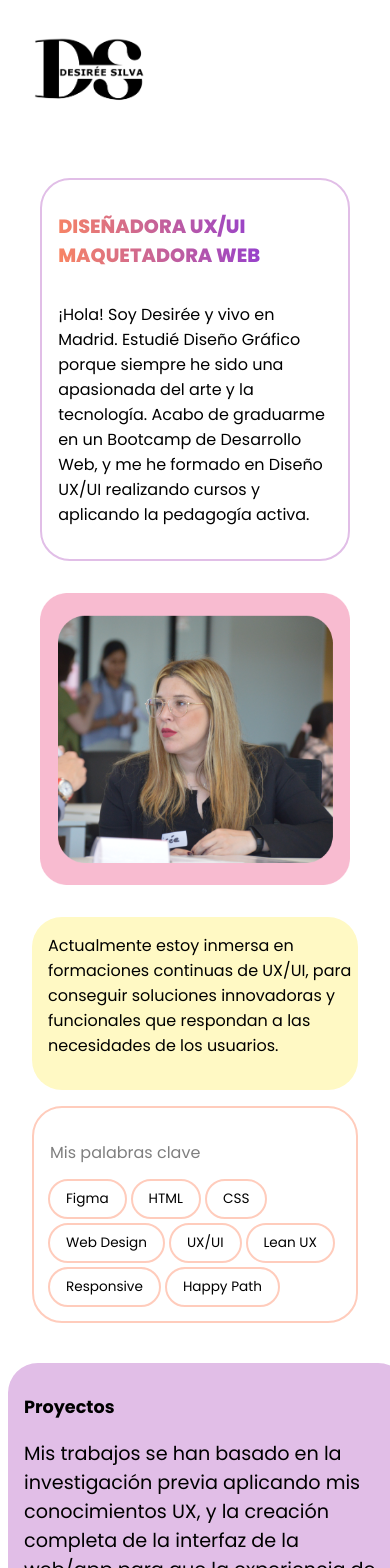
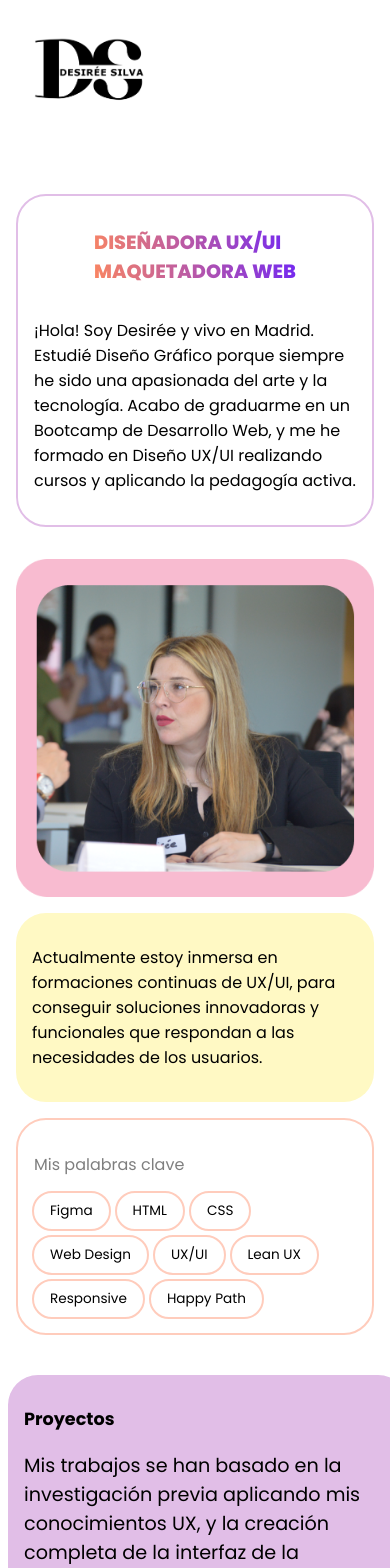
Before and after one commit to DesireeCSilva/portfolio-desireesilva, a Vue app: page / in a window 390 px wide. Shown: the top 1568 px of the page. Built offline with nearby package versions, Linux system fonts and the light colour scheme; some icons are missing; a web font is replaced by a local one.

Commit message:
section-01 solved

```diff
--- a/src/App.vue
+++ b/src/App.vue
@@ -63,5 +63,10 @@ body {
       padding: 2rem;
     }
   }
+
+  .text_sidebar,
+  .text_descriptions {
+    font-size: 1rem;
+  }
 }
 </style>
--- a/src/components/AppFooter.vue
+++ b/src/components/AppFooter.vue
@@ -258,7 +258,6 @@ footer {
 
   .logo_footer {
     width: 40%;
-    margin-bottom: 0.6rem;
   }
 
   .main-menu {
--- a/src/components/AppSummary.vue
+++ b/src/components/AppSummary.vue
@@ -13,6 +13,7 @@
       <img
         src="@/assets/pic-01.png"
         alt="imágenes del Portfolio en after delay"
+        class="section-01_after-delay"
       />
     </div>
     <div class="section-01_right">
@@ -63,16 +64,16 @@ export default {};
   flex-direction: row;
   align-items: center;
   justify-content: space-between;
-  gap: 1.5rem;
+  gap: 1rem;
+  width: auto;
   height: auto;
 
   &_left,
   &_right {
     flex: 1;
-    min-width: 0;
-    box-sizing: border-box;
     display: flex;
     flex-direction: column;
+    justify-content: center;
 
   }
     &_center {
@@ -80,15 +81,15 @@ export default {};
     display: flex;
     justify-content: center;
     align-items: center;
-    box-sizing: border-box;
   }
 
   &_left {
     border: solid 2px #e1bee7;
     border-radius: 30px;
     width: auto;
-    height: 26.5rem;
+    height: fit-content;
     padding: 1rem;
+    margin: 1rem 0;
 
     .gradient {
       font-size: 1.3rem;
@@ -103,11 +104,6 @@ export default {};
     }
   }
 
-  &_center {
-    width: 100%;
-    max-width: 100%;
-  }
-
   &_right {
     display: flex;
     flex-direction: column;
@@ -118,7 +114,7 @@ export default {};
     .above-right_section-01 {
       background-color: #fff9c4;
       border-radius: 30px;
-      padding: 0rem 0rem 1rem 1rem;
+      padding: 1rem;
       width: auto;
       height: auto;
       display: flex;
@@ -132,7 +128,7 @@ export default {};
       border: solid 2px #ffccbc;
       border-radius: 30px;
       padding: 1rem;
-      width: fit-content;
+      width: auto;
       height: fit-content;
       margin-top: 1rem;
     }
@@ -152,16 +148,16 @@ export default {};
       border-radius: 20px;
       padding: 0.5rem 1rem;
       margin: 0;
-      font-size: 0.9rem;
+      font-size: 0.72rem;
     }
   }
 }
-.section-01_center img {
+.section-01_after-delay {
+  max-width: 25rem;
   width: 100%;
-  max-width: 100%;
   height: auto;
-  object-fit: cover;
 }
+
 .hr_portfolio {
     color: #CE93D8;
     width: 100%;
@@ -171,32 +167,25 @@ export default {};
 
 // Media Queries
 
-@media screen and (max-width: 768px) {
+@media only screen and (max-width: 768px) {
   .section-01 {
     flex-direction: column;
     gap: 1rem;
+    padding: 1rem;
+    align-items: center;
+    margin: 1rem 0;
 
     &_left,
     &_center,
     &_right {
-      width: 95%;
+      width: 100%;
+      align-items: center;
+
+    }
+    &_left {
+      margin: 1rem;
       box-sizing: border-box;
-    }
-
-    &_left {
-      height: auto;
-      padding: 1rem ;
-    }
-
-    &_center {
-      margin: 1rem 0;
-    }
-
-    &_right {
-      width: auto;
-      height: auto;
-    }
-
+      }
     .gradient {
       font-size: 1.2rem;
     }
@@ -211,6 +200,11 @@ export default {};
     }
   }
 
+  .section-01_after-delay {
+  width: 100%;
+  height: auto;
+}
+
   .hr_portfolio {
     display: none;
   }
```
